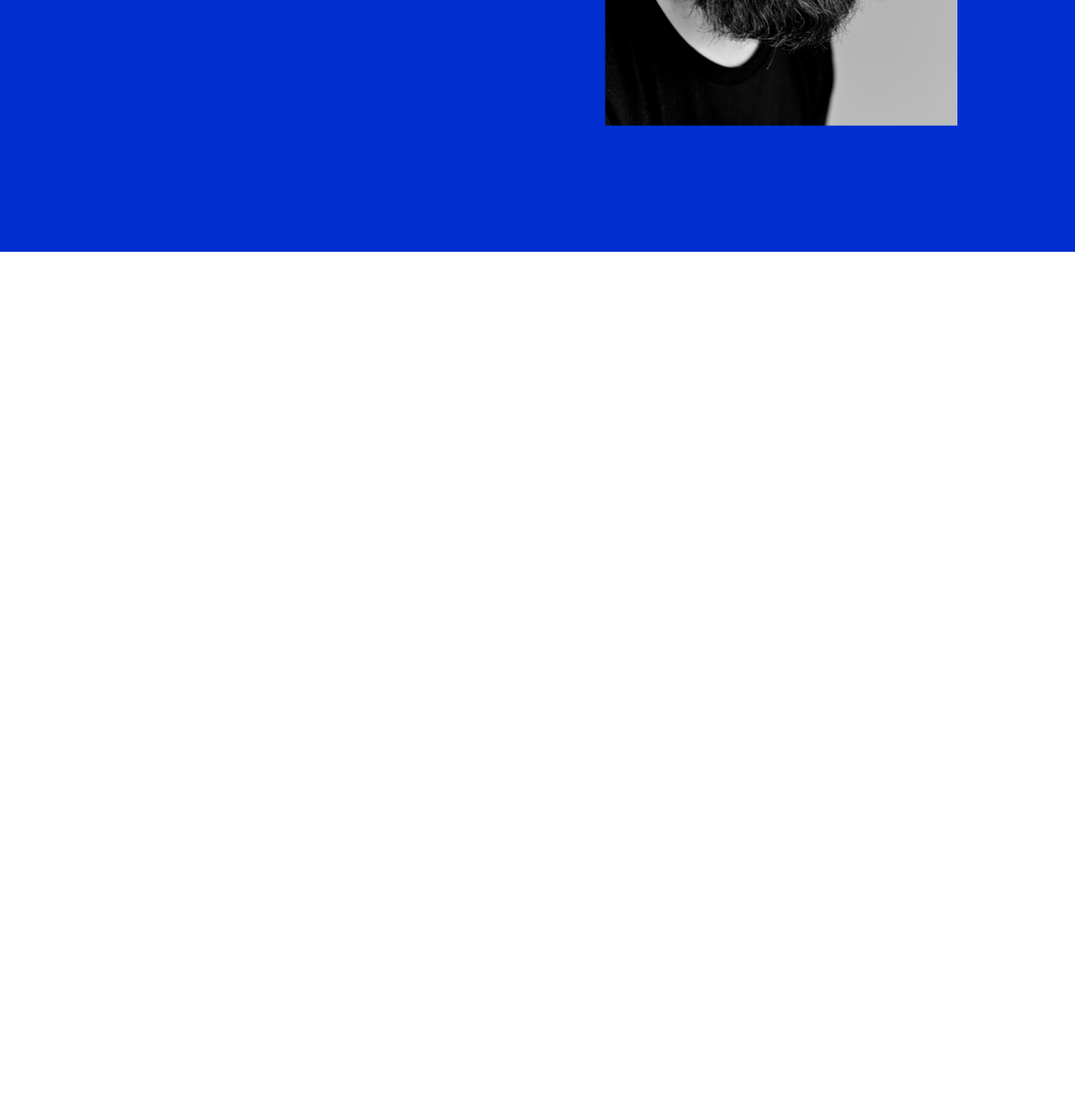
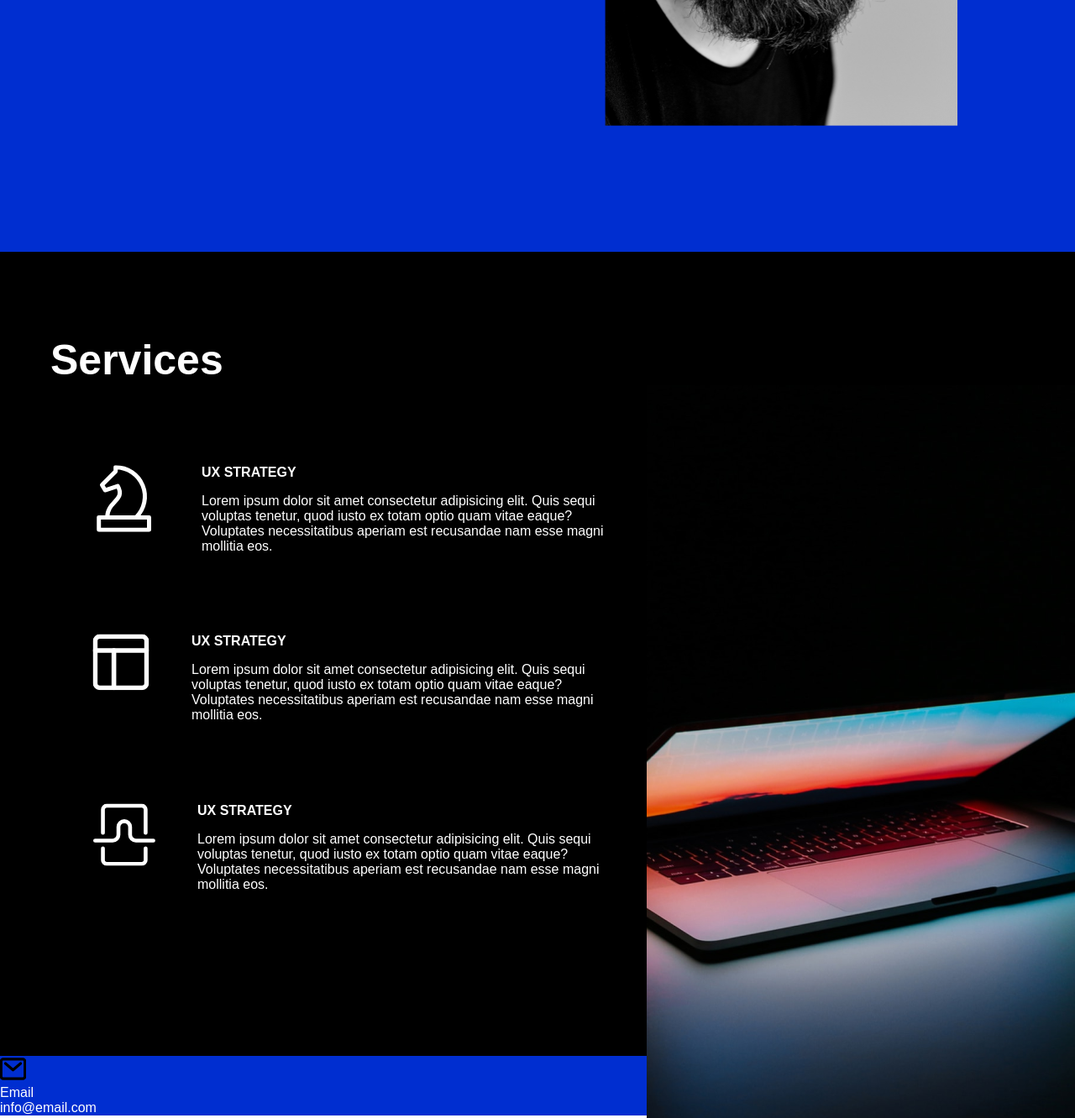
Before and after one commit to maurodam/portfolio-site-test, a plain HTML site: page index.html in a window 1280 px wide. Shown: the part 1499-2831 px from the top of the page at 84% size. Before the commit the page ends 1799 px from the top, so only its background shows below. Drawn offline with Linux system fonts and the light colour scheme.

```diff
--- a/assets/css/index.css
+++ b/assets/css/index.css
@@ -151,3 +151,49 @@
     height: 100%;
   }
 }
+
+/* sezione servizi */
+.services {
+  background-color: #002ed0;
+  color: #fff;
+  position: relative;
+}
+
+.services__container {
+  background-color: #000;
+  padding-top: 100px;
+  padding-bottom: 100px;
+  padding-left: 60px;
+}
+
+.services__grid {
+  display: grid;
+  grid-template-columns: 2fr 1fr;
+  grid-template-rows: 700px;
+}
+
+.services__container h1 {
+  font-size: 50px;
+}
+
+.services__left {
+  display: flex;
+  flex-direction: column;
+  justify-content: space-evenly;
+  padding: 0 50px;
+}
+
+.services__content {
+  display: flex;
+  align-items: flex-start;
+}
+
+.services__content img {
+  margin-right: 50px;
+}
+
+.services__desc h2 {
+  font-size: 16px;
+  text-transform: uppercase;
+  margin-bottom: 16px;
+}
--- a/index.html
+++ b/index.html
@@ -19,11 +19,7 @@
           </p>
         </div>
         <div class="column__right">
-          <img
-            src="assets/images/ai-brain.svg"
-            alt="brain"
-            class="hero__img"
-          />
+          <img src="assets/images/ai-brain.svg" alt="brain" class="hero__img" />
         </div>
       </div>
     </div>
@@ -45,14 +41,68 @@
             </p>
           </div>
           <div class="main__image">
+            <img src="assets/images/Profile.png" alt="face" class="main__img" />
+          </div>
+        </div>
+      </div>
+    </div>
+    <!-- services -->
+    <div class="services">
+      <div class="services__container">
+        <h1>Services</h1>
+        <div class="services__grid">
+          <div class="services__left">
+            <div class="services__content">
+              <img src="assets/images/chess.svg" alt="chess piece" />
+              <div class="services__desc">
+                <h2>UX Strategy</h2>
+                <p>
+                  Lorem ipsum dolor sit amet consectetur adipisicing elit. Quis
+                  sequi voluptas tenetur, quod iusto ex totam optio quam vitae
+                  eaque? Voluptates necessitatibus aperiam est recusandae nam
+                  esse magni mollitia eos.
+                </p>
+              </div>
+            </div>
+            <div class="services__content">
+              <img src="assets/images/wireframe.svg" alt="chess piece" />
+              <div class="services__desc">
+                <h2>UX Strategy</h2>
+                <p>
+                  Lorem ipsum dolor sit amet consectetur adipisicing elit. Quis
+                  sequi voluptas tenetur, quod iusto ex totam optio quam vitae
+                  eaque? Voluptates necessitatibus aperiam est recusandae nam
+                  esse magni mollitia eos.
+                </p>
+              </div>
+            </div>
+            <div class="services__content">
+              <img src="assets/images/virtual.svg" alt="chess piece" />
+              <div class="services__desc">
+                <h2>UX Strategy</h2>
+                <p>
+                  Lorem ipsum dolor sit amet consectetur adipisicing elit. Quis
+                  sequi voluptas tenetur, quod iusto ex totam optio quam vitae
+                  eaque? Voluptates necessitatibus aperiam est recusandae nam
+                  esse magni mollitia eos.
+                </p>
+              </div>
+            </div>
+          </div>
+          <div class="services__right">
             <img
-            src="assets/images/Profile.png"
-            alt="face"
-            class="main__img"
+              src="assets/images/Macbook.png"
+              alt="macbook"
+              class="macbook"
             />
           </div>
         </div>
       </div>
-    <!-- services -->
+      <div class="yellow__bar">
+        <img src="assets/images/mail.svg" alt="email icon" />
+        <p>Email</p>
+        <span>info@email.com</span>
+      </div>
+    </div>
   </body>
 </html>
```
Also changed, not shown: 3 other files. Lines whose indentation alone changed are shown as unchanged.
